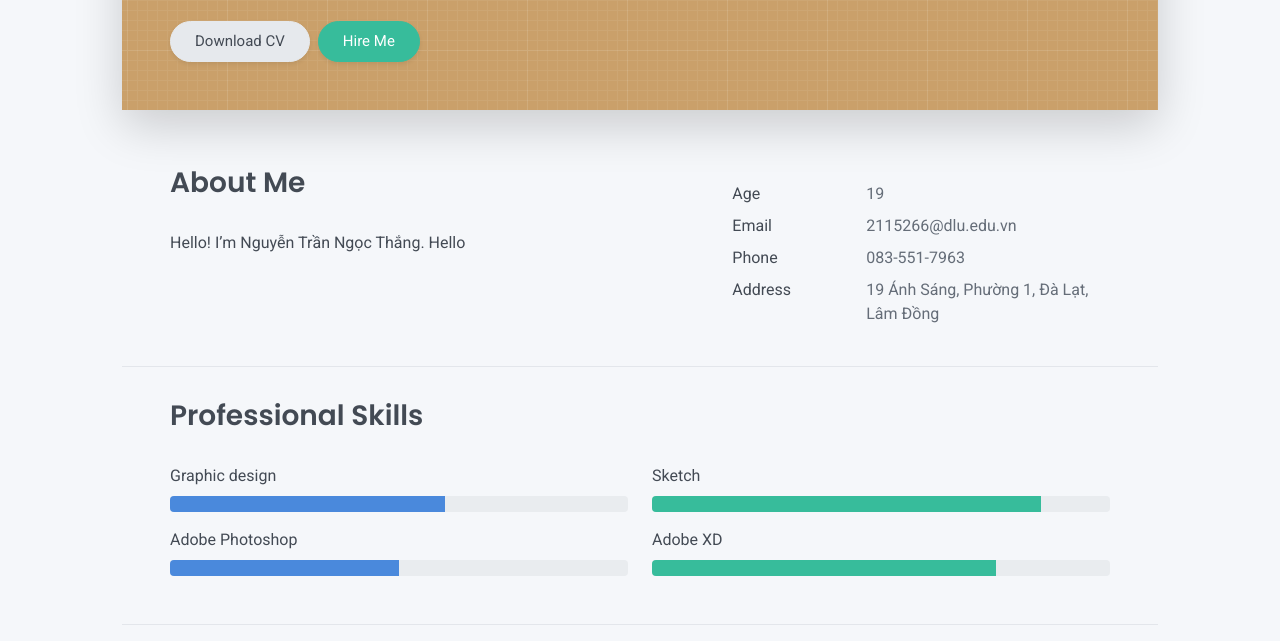
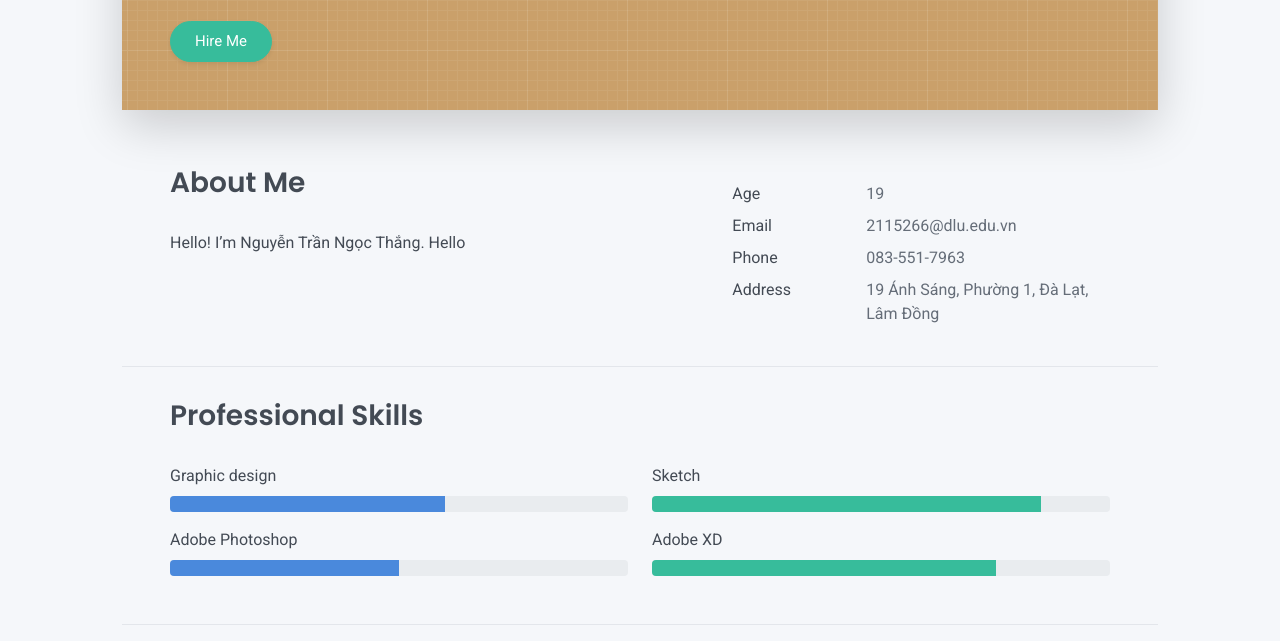
Before and after one commit to Bear88TD/CV, a plain HTML site: page index.html in a window 1280 px wide. Shown: the part 459-1100 px from the top of the page. Drawn offline with Linux system fonts and the light colour scheme; files whose address does not match are found by name.

Commit message:
Update index.html

```diff
--- a/index.html
+++ b/index.html
@@ -55,7 +55,7 @@
       <div class="col-lg-8 col-md-7 text-center text-md-start">
         <h2 class="h1 mt-2" data-aos="fade-left" data-aos-delay="0">Nguyễn Trần Ngọc Thắng</h2>
         <p data-aos="fade-left" data-aos-delay="100">Graphic Designer & Web Developer</p>
-        <div class="d-print-none" data-aos="fade-left" data-aos-delay="200"><a class="btn btn-light text-dark shadow-sm mt-1 me-1" href="right-resume.pdf" target="_blank">Download CV</a><a class="btn btn-success shadow-sm mt-1" href="#contact">Hire Me</a></div>
+        <div class="d-print-none" data-aos="fade-left" data-aos-delay="200"><a class="btn btn-success shadow-sm mt-1" href="#contact">Hire Me</a></div>
       </div>
     </div>
   </div>
```
